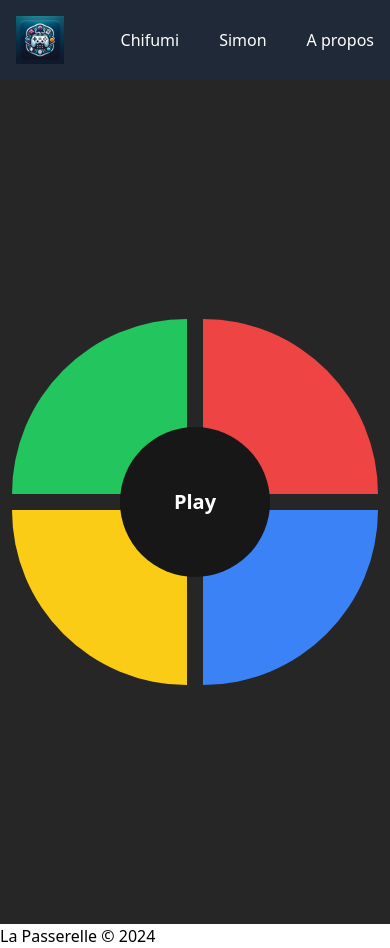
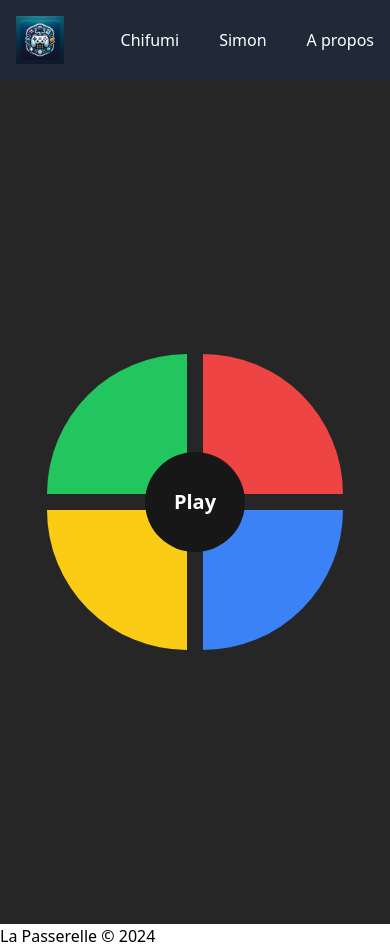
Before and after one commit to JulienPoirierWebDev/passerelle_game, a React (Vite) app in the folder games/: page /simon in a window 390 px wide. Built offline with nearby package versions, Linux system fonts and the light colour scheme.

Commit message:
responsive Simon

```diff
--- a/games/src/components/gameBtn/GameBtn.jsx
+++ b/games/src/components/gameBtn/GameBtn.jsx
@@ -2,7 +2,7 @@ import { forwardRef } from "react";
 
 const GameBtn = forwardRef(({ border, bg, type = "button", onClick, color }, ref) => (
   <button
-    className={` w-[175px] sm:w-[200px] h-[175px] sm:h-[200px] m-2 duration-200 hover:scale-105  ${border} ${bg} `}
+    className={` w-[175px] sm:w-[200px] h-[175px] sm:h-[200px] m-2 duration-200 hover:scale-105  ${border} ${bg} simonBtn`}
     onClick={onClick}
     type={type}
     ref={ref}
--- a/games/src/components/gameSimon/GameSimon.jsx
+++ b/games/src/components/gameSimon/GameSimon.jsx
@@ -111,7 +111,8 @@ function GameSimon() {
   // Rendu du composant
   return (
     // Conteneur principal
-    <div className="flex justify-center items-center bg-neutral-800 text-white w-screen h-screen">
+    <div className="flex justify-center items-center bg-neutral-800 text-white w-screen h-screen
+    min-[320px]:text-center ">
       {/* Conteneur du jeu */}
       <div className="relative flex flex-col justify-center items-center">
         {/* Conteneur pour les boutons verts et rouges */}
@@ -162,12 +163,14 @@ function GameSimon() {
 
         {/* Bouton de jeu */}
         <button
-          className="absolute bg-neutral-900 text-white text-xl sm:text-2xl font-bold rounded-full w-[150px] sm:w-[175px] h-[150px] sm:h-[175px] duration-200 hover:scale-105"
+          className="absolute bg-neutral-900 text-white text-xl sm:text-2xl font-bold rounded-full w-[150px] sm:w-[175px] h-[150px] sm:h-[175px] duration-200 hover:scale-105 playBtn"
           onClick={handleNextLevel}
         >
           {sequence.length === 0 ? "Play" : sequence.length}
         </button>
+
       </div>
+
     </div>
   );
 }
--- a/games/src/index.css
+++ b/games/src/index.css
@@ -6,3 +6,15 @@
     margin: 0;
     padding: 0;
   }
+
+  @media screen and (min-width: 375px)  {
+
+     .simonBtn {
+      height: 140px;
+      width: 140px;
+     }
+     .playBtn {
+       width: 100px;
+       height: 100px;
+     }
+  }
```
